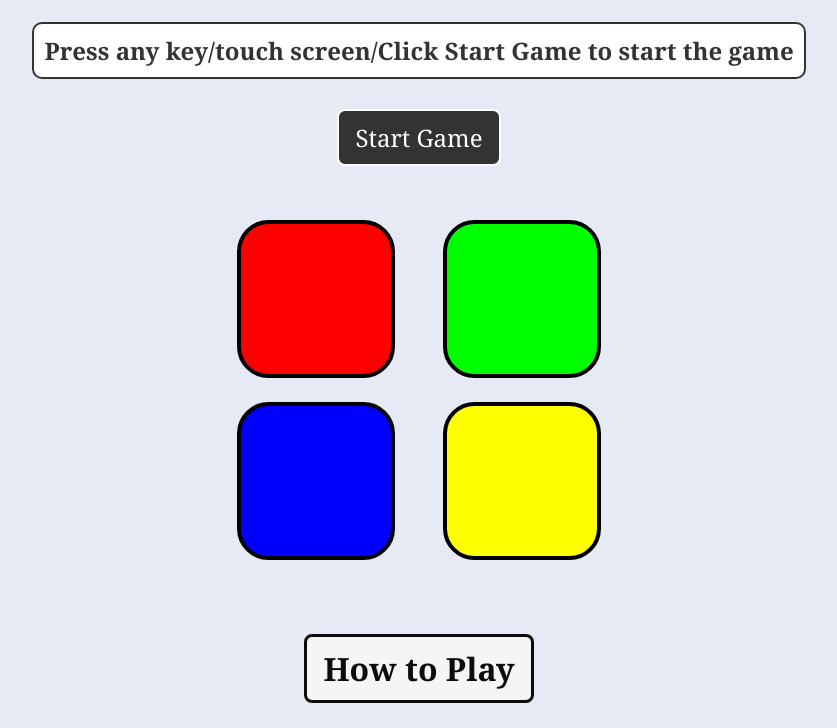
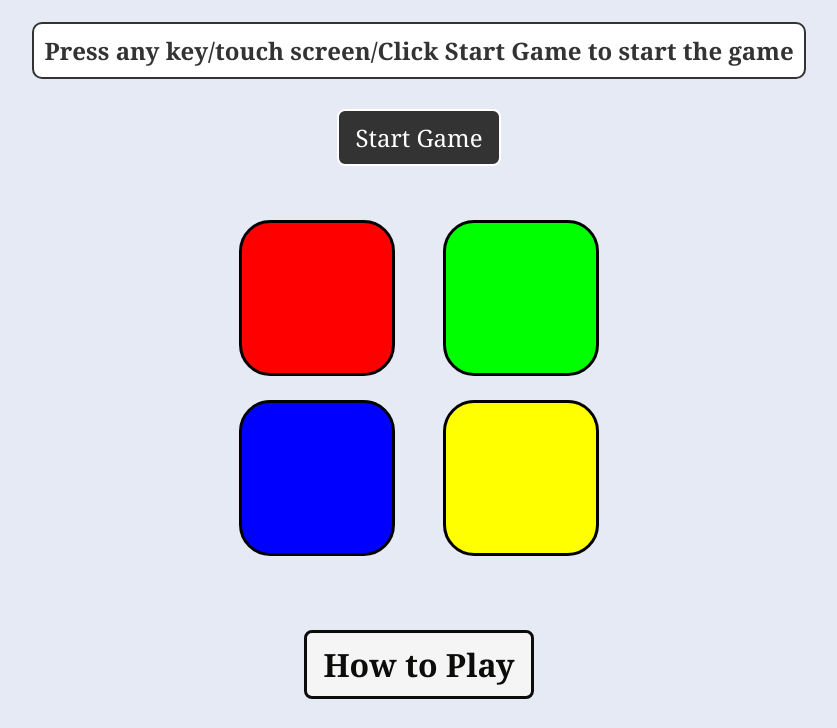
Before and after one commit to Hardik-Techie/Simon-Says, a plain HTML site: page index.html in a window 1280 px wide. Shown: the part 106-834 px from the top of the page, without its empty margins (221-1058 px from the left). Drawn offline with Linux system fonts and the light colour scheme; grey boxes are pictures that could not be loaded.

Commit message:
Update style.css

```diff
--- a/style.css
+++ b/style.css
@@ -58,7 +58,7 @@ h2 {
 .btn {
   height: 150px;
   width: 150px;
-  border: 4px solid black;
+  border: 3px solid black;
   border-radius: 20%;
   margin: 1.5rem;
   cursor: pointer;
```
